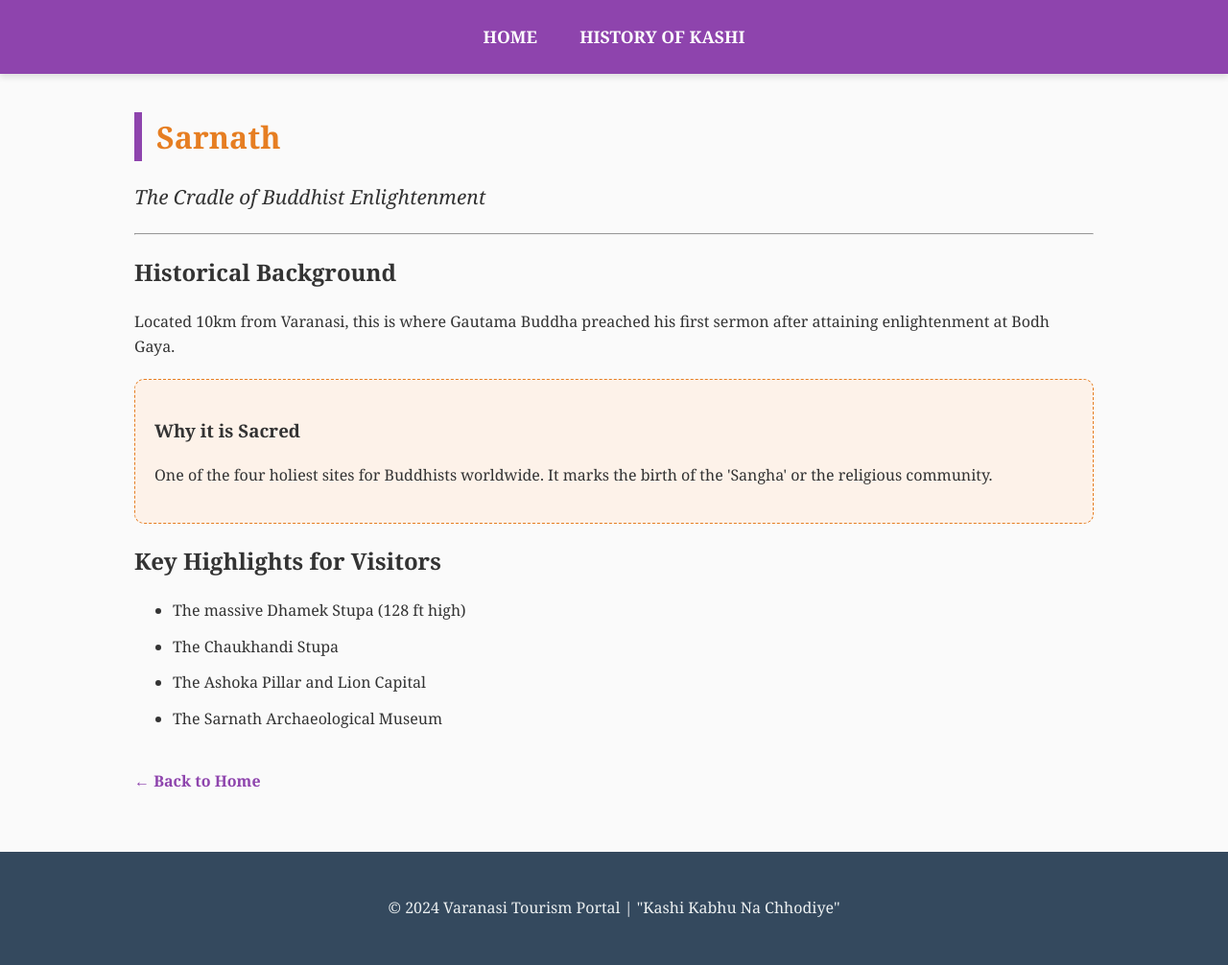
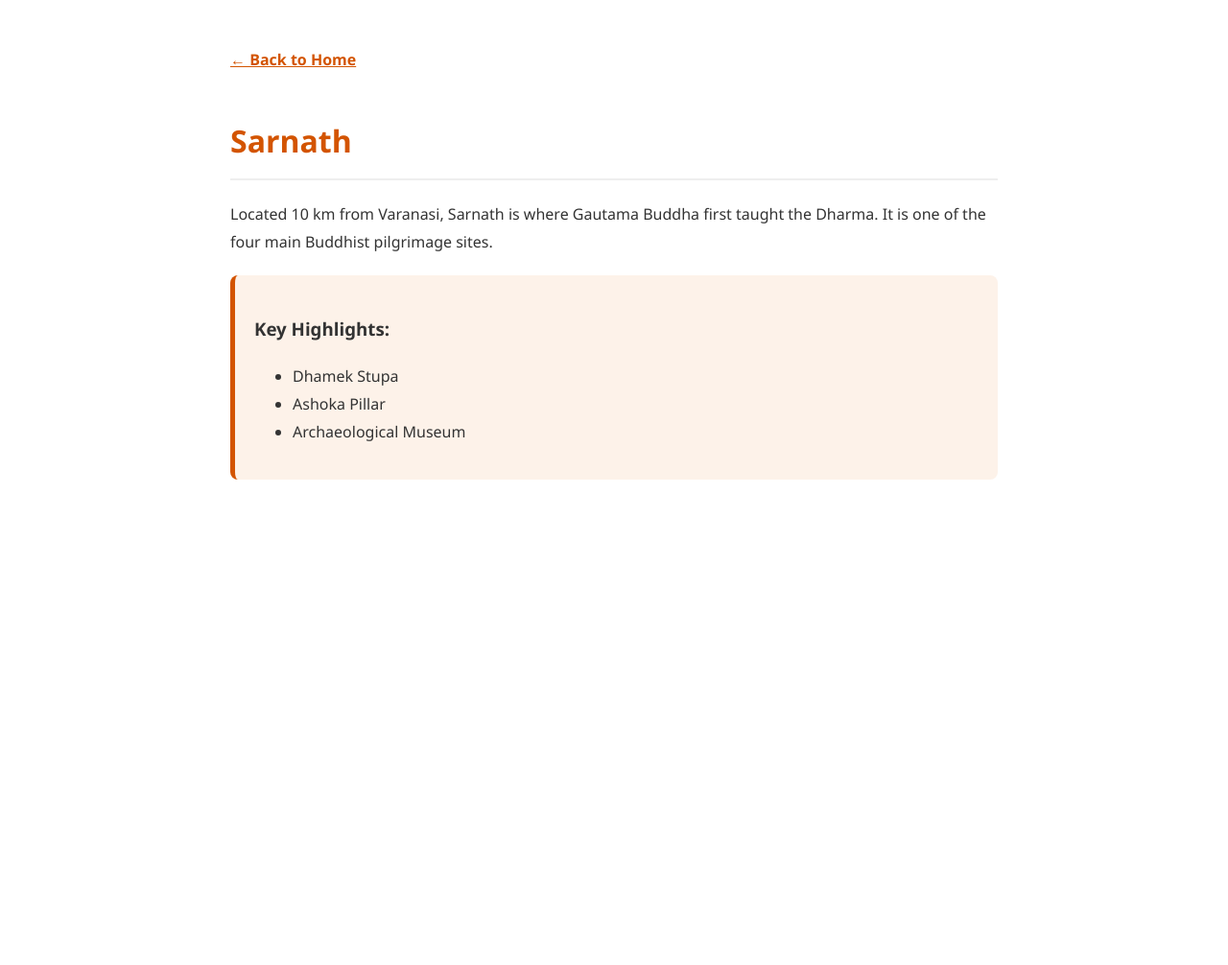
Before and after one commit to shashanksinghez-droid/Newrepo1, a Flask app: page /place/sarnath in a window 1280 px wide. Shown: the whole page at 96% size. After the commit the page ends 500 px from the top, so only its background shows below. Run offline with Flask 3, Linux system fonts and the light colour scheme; parts of the project's set-up code (start-up, migrations or seed data) failed here and were passed over.

Commit message:
i commit

```diff
--- a/app.py
+++ b/app.py
@@ -1,73 +1,53 @@
-from flask import Flask, render_template, abort
+from flask import Flask, render_template, os
 
 app = Flask(__name__)
 
-# Highly detailed data for each location in Varanasi
-PLACES_DATA = {
+# Complete list of places for separate pages
+PLACES = {
     "kashi-vishwanath": {
-        "name": "Kashi Vishwanath Temple",
-        "tagline": "The Golden Heart of Kashi",
-        "history": "Dedicated to Lord Shiva, this is one of the twelve Jyotirlingas. The current structure was built in 1780 by Ahilyabai Holkar. The temple domes are plated with 800kg of pure gold.",
-        "significance": "A visit here is believed to be a path to Moksha (salvation). It has been destroyed and rebuilt several times throughout history, standing as a symbol of resilience.",
-        "highlights": ["The massive Kashi Vishwanath Corridor", "The ancient 'Gyan Vapi' well", "The 15.5m high gold spire", "The elaborate Sapta Rishi Aarti ritual"]
+        "title": "Kashi Vishwanath Temple",
+        "description": "The spiritual heart of Varanasi, dedicated to Lord Shiva.",
+        "full_text": "Kashi Vishwanath Temple is one of the most famous Hindu temples dedicated to Lord Shiva. It is located in Varanasi, Uttar Pradesh, India. The temple stands on the western bank of the holy river Ganga, and is one of the twelve Jyotirlingas, the holiest of Shiva temples.",
+        "highlights": ["Golden Spire", "Ancient Gyan Vapi Well", "Kashi Vishwanath Corridor"]
     },
     "dashashwamedh-ghat": {
-        "name": "Dashashwamedh Ghat",
-        "tagline": "Where History and Mythology Meet the Ganga",
-        "history": "Known as the oldest and most spectacular ghat. According to legend, Lord Brahma performed a ten-horse sacrifice (Dash-Ashwamedh) here to welcome Lord Shiva.",
-        "significance": "It serves as the religious hub of the city where the famous Ganga Aarti takes place every single evening.",
-        "highlights": ["The Synchronized Evening Ganga Aarti", "The vibrant local marketplace nearby", "Spectacular boat views at sunset", "Ancient Shrines lining the steps"]
+        "title": "Dashashwamedh Ghat",
+        "description": "The main and most spectacular ghat in Varanasi.",
+        "full_text": "Dashashwamedh Ghat is the main ghat in Varanasi on the Ganga River. It is located close to Vishwanath Temple and is probably the most spectacular ghat. Two Hindu legends are associated with it: according to one, Lord Brahma created it to welcome Lord Shiva.",
+        "highlights": ["Evening Ganga Aarti", "Spiritual boat rides", "Proximity to markets"]
     },
     "manikarnika-ghat": {
-        "name": "Manikarnika Ghat",
-        "tagline": "The Gateway to the Beyond",
-        "history": "One of the oldest ghats in Varanasi. Mythology says Lord Vishnu dug a pit with his discus here, and Lord Shiva's earring fell into it while he was watching Vishnu perform penance.",
-        "significance": "Considered the most auspicious place for a Hindu to be cremated, ensuring the soul's immediate liberation from the cycle of birth and death.",
-        "highlights": ["The Sacred Chakra-Pushkarini Kund", "The 'Eternal Fire' burning for centuries", "The Manikarnika Vinayaka Temple", "A profound atmosphere of spiritual reflection"]
+        "title": "Manikarnika Ghat",
+        "description": "The primary cremation ghat and gateway to Moksha.",
+        "full_text": "One of the oldest and holiest ghats in Varanasi. It is believed that a soul cremated here attains instant liberation from the cycle of rebirth.",
+        "highlights": ["Eternal Cremation Fire", "Chakra-Pushkarini Kund", "Atmosphere of reflection"]
     },
     "sarnath": {
-        "name": "Sarnath",
-        "tagline": "The Cradle of Buddhist Enlightenment",
-        "history": "Located 10km from Varanasi, this is where Gautama Buddha preached his first sermon after attaining enlightenment at Bodh Gaya.",
-        "significance": "One of the four holiest sites for Buddhists worldwide. It marks the birth of the 'Sangha' or the religious community.",
-        "highlights": ["The massive Dhamek Stupa (128 ft high)", "The Chaukhandi Stupa", "The Ashoka Pillar and Lion Capital", "The Sarnath Archaeological Museum"]
+        "title": "Sarnath",
+        "description": "Where Buddha gave his first sermon.",
+        "full_text": "Located 10 km from Varanasi, Sarnath is where Gautama Buddha first taught the Dharma. It is one of the four main Buddhist pilgrimage sites.",
+        "highlights": ["Dhamek Stupa", "Ashoka Pillar", "Archaeological Museum"]
     },
     "assi-ghat": {
-        "name": "Assi Ghat",
-        "tagline": "The Southern Gateway and Cultural Hub",
-        "history": "Situated at the confluence of the River Assi and the Ganges. It is mentioned in the ancient Puranas as a site of great spiritual power.",
-        "significance": "A place of immense peace, preferred by long-term pilgrims, scholars, and yogis for meditation and study.",
-        "highlights": ["'Subah-e-Banaras' - A magical morning ritual", "The Peepal tree shrine of Assi Sangameshwar", "Nearby Tulsi Ghat, where the Ramcharitmanas was written", "Vibrant cafes and artist community"]
-    },
-    "ramnagar-fort": {
-        "name": "Ramnagar Fort",
-        "tagline": "The Royal Sandstone Legacy",
-        "history": "Built in 1750 by Kashi Naresh Raja Balwant Singh. It is constructed in the 'Tulsi' style of architecture using creamy Chunar sandstone.",
-        "significance": "The official residence of the Maharaja of Kashi, who is traditionally regarded as the guardian of the city.",
-        "highlights": ["The Maharaja's Museum with vintage cars and ivory work", "The unique Astronomical Clock", "The famous Ramlila performance", "The massive Durga Temple inside"]
-    },
-    "sankat-mochan": {
-        "name": "Sankat Mochan Hanuman Temple",
-        "tagline": "The Destroyer of Hurdles",
-        "history": "Established by the legendary saint-poet Goswami Tulsidas in the early 1500s. It is said he had a vision of Lord Hanuman at this very spot.",
-        "significance": "Millions of devotees visit to seek protection from the negative influences of Shani (Saturn).",
-        "highlights": ["The 'Besan Ladoo' prasad", "The beautiful temple courtyard", "The Hanuman Jayanti Music Festival", "Tulsidas' original manuscripts"]
+        "title": "Assi Ghat",
+        "description": "The southern-most ghat, popular with students and yogis.",
+        "full_text": "Situated at the confluence of the Ganga and Assi rivers, this ghat is a center for meditation, yoga, and classical music.",
+        "highlights": ["Subah-e-Banaras", "Confluence of rivers", "Nearby BHU campus"]
     }
 }
 
 @app.route('/')
 def home():
-    return render_template('home.html', places=PLACES_DATA)
-
-@app.route('/history')
-def history():
-    return render_template('history.html')
+    return render_template('index.html', places=PLACES)
 
 @app.route('/place/<place_id>')
 def place_detail(place_id):
-    if place_id not in PLACES_DATA:
-        abort(404)
-    return render_template('place.html', place=PLACES_DATA[place_id])
+    place = PLACES.get(place_id)
+    if not place:
+        return "Place not found", 404
+    return render_template('place.html', place=place)
 
 if __name__ == '__main__':
-    app.run(debug=True)
+    # Critical for Azure: listen on the PORT environment variable
+    port = int(os.environ.get("PORT", 5000))
+    app.run(host='0.0.0.0', port=port)
--- a/requirements.txt
+++ b/requirements.txt
@@ -0,0 +1,2 @@
+Flask==3.0.3
+gunicorn==22.0.0
--- a/templates/base.html
+++ /dev/null
@@ -1,34 +0,0 @@
-<!DOCTYPE html>
-<html lang="en">
-<head>
-    <meta charset="UTF-8">
-    <meta name="viewport" content="width=device-width, initial-scale=1.0">
-    <title>Varanasi - The Eternal City</title>
-    <style>
-        body { font-family: 'Georgia', serif; line-height: 1.6; margin: 0; background: #fafafa; color: #333; }
-        nav { background: #8e44ad; color: white; padding: 1.5rem; text-align: center; box-shadow: 0 4px 6px rgba(0,0,0,0.1); }
-        nav a { color: white; text-decoration: none; margin: 0 20px; font-weight: bold; font-size: 1.1rem; }
-        nav a:hover { text-decoration: underline; }
-        .hero { background: #2c3e50; color: white; padding: 60px 20px; text-align: center; }
-        .hero h1 { font-size: 3.5rem; margin-bottom: 10px; }
-        .container { max-width: 1000px; margin: 40px auto; padding: 0 20px; }
-        .grid { display: grid; grid-template-columns: repeat(auto-fit, minmax(300px, 1fr)); gap: 30px; }
-        .card { background: white; padding: 25px; border-radius: 12px; box-shadow: 0 6px 15px rgba(0,0,0,0.05); border-top: 5px solid #e67e22; }
-        .card h2 { color: #e67e22; margin-top: 0; }
-        .btn { display: inline-block; background: #e67e22; color: white; padding: 10px 22px; text-decoration: none; border-radius: 5px; font-weight: bold; margin-top: 15px; }
-        .footer { background: #34495e; color: #ecf0f1; text-align: center; padding: 30px; margin-top: 60px; }
-        .section-title { border-left: 8px solid #8e44ad; padding-left: 15px; color: #2c3e50; }
-        .highlight-box { background: #fdf2e9; padding: 20px; border-radius: 10px; border: 1px dashed #e67e22; margin: 20px 0; }
-    </style>
-</head>
-<body>
-    <nav>
-        <a href="/">HOME</a>
-        <a href="/history">HISTORY OF KASHI</a>
-    </nav>
-    {% block content %}{% endblock %}
-    <div class="footer">
-        <p>&copy; 2024 Varanasi Tourism Portal | "Kashi Kabhu Na Chhodiye"</p>
-    </div>
-</body>
-</html>
--- a/templates/place.html
+++ b/templates/place.html
@@ -1,27 +1,30 @@
-{% extends "base.html" %}
-{% block content %}
+<!DOCTYPE html>
+<html lang="en">
+<head>
+    <meta charset="UTF-8">
+    <title>{{ place.title }} - Details</title>
+    <style>
+        body { font-family: 'Segoe UI', sans-serif; line-height: 1.8; color: #333; background: #fff; padding: 40px; }
+        .container { max-width: 800px; margin: auto; }
+        .back-link { margin-bottom: 20px; display: inline-block; color: #d35400; font-weight: bold; }
+        h1 { color: #d35400; border-bottom: 2px solid #eee; padding-bottom: 10px; }
+        .highlight-box { background: #fdf2e9; padding: 20px; border-radius: 8px; margin: 20px 0; border-left: 5px solid #d35400; }
+    </style>
+</head>
+<body>
     <div class="container">
-    <h1 class="section-title" style="color: #e67e22;">{{ place.name }}</h1>
-    <p style="font-size: 1.3rem; font-style: italic;">{{ place.tagline }}</p>
-    <hr>
-
-    <h2>Historical Background</h2>
-    <p>{{ place.history }}</p>
+        <a href="/" class="back-link">&larr; Back to Home</a>
+        <h1>{{ place.title }}</h1>
+        <p>{{ place.full_text }}</p>
 
         <div class="highlight-box">
-        <h3>Why it is Sacred</h3>
-        <p>{{ place.significance }}</p>
-    </div>
-
-    <h2>Key Highlights for Visitors</h2>
+            <h3>Key Highlights:</h3>
             <ul>
-        {% for highlight in place.highlights %}
-        <li style="margin-bottom: 12px; font-weight: 500;">{{ highlight }}</li>
+                {% for h in place.highlights %}
+                <li>{{ h }}</li>
                 {% endfor %}
             </ul>
-
-    <div style="margin-top: 40px;">
-        <a href="/" style="color: #8e44ad; font-weight: bold; text-decoration: none;">&larr; Back to Home</a>
         </div>
     </div>
-{% endblock %}
+</body>
+</html>
```
Also changed, not shown: templates/history.html (deleted, +0 -23 lines), templates/home.html (deleted, +0 -21 lines), templates/index.html (added, +34 -0 lines), 1 other file. Lines whose indentation alone changed are shown as unchanged.
